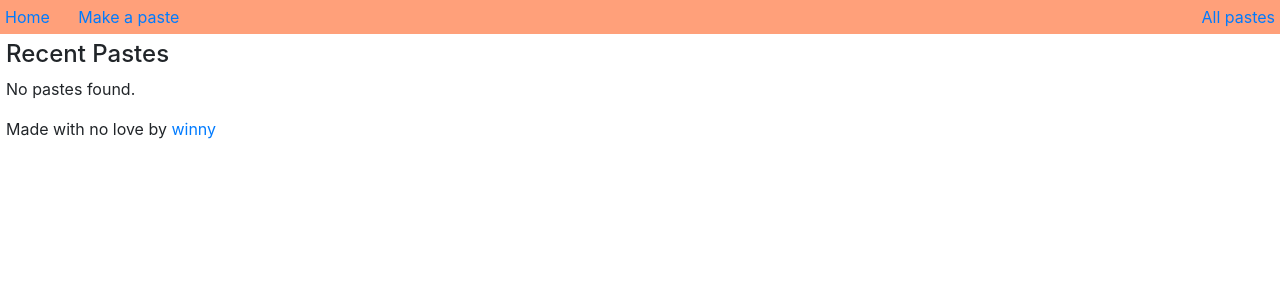
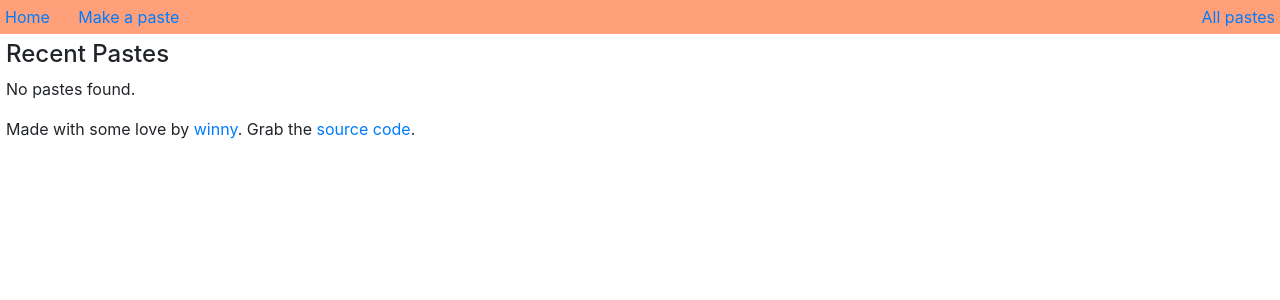
Before and after one commit to winny-/sillypaste, a Django app: page / in a window 1280 px wide. Shown: the top 300 px of the page. Run offline with Django 3.2, Linux system fonts and the light colour scheme; data that the repository does not hold is empty; some libraries are stand-ins or nearby versions.

Commit message:
fix attribution/links

```diff
--- a/sillypaste/templates/sillypaste/index.html
+++ b/sillypaste/templates/sillypaste/index.html
@@ -13,5 +13,6 @@
   {% endfor %}
 </ul>
 {% endif %}
-<p>Made with no love by <a href="https://github.com/winny-">winny</a></p>
+<p>Made with some love by <a href="https://github.com/winny-">winny</a>.
+Grab the <a href="https://github.com/winny-/sillypaste">source code</a>.</p>
 {% endblock %}
```
Also changed, not shown: README.md.
